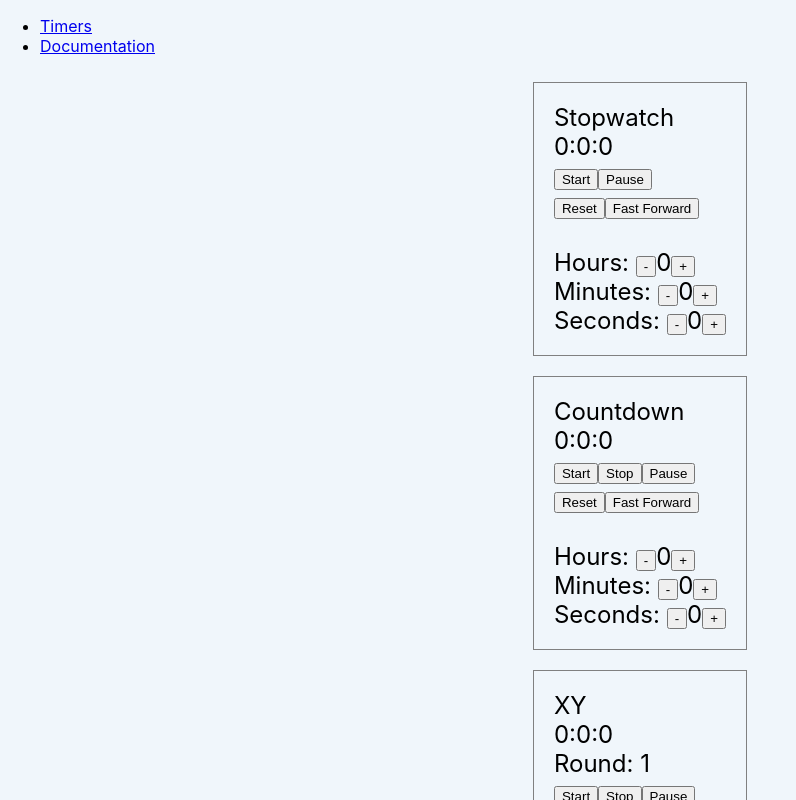
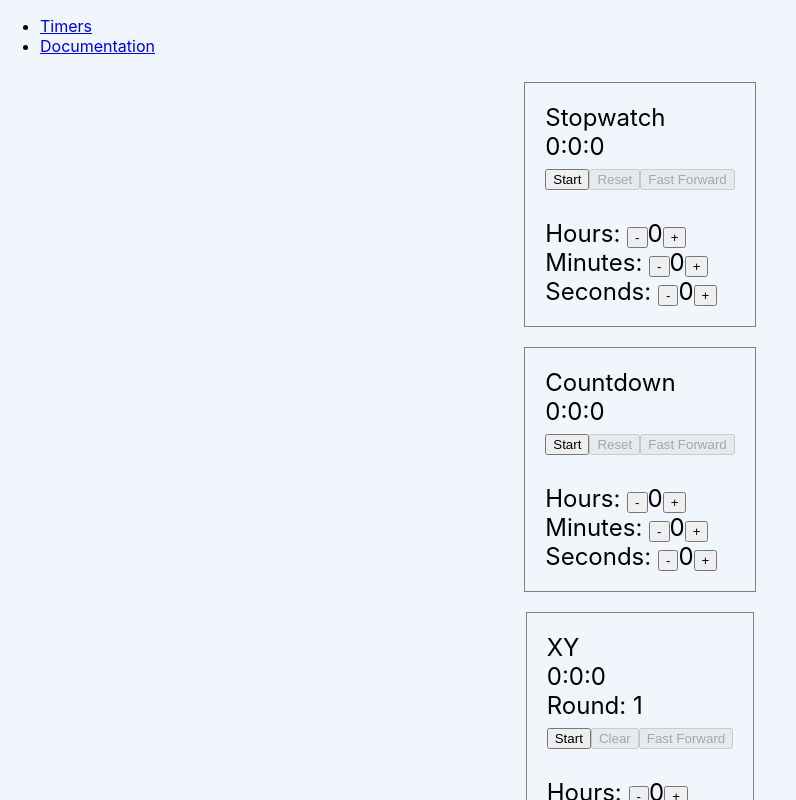
Before and after one commit to prof-tejera/assignment-1-pgmartin11, a React (Create React App) app: page / in a window 1280 px wide. Shown: the whole page, without its empty margins (0-796 px from the left). Built offline with nearby package versions, Linux system fonts and the light colour scheme.

Commit message:
added logic to hide timer controls when timer running, refined start/pause/resume logic, removed stop button

```diff
--- a/src/components/generic/TimerBtn.js
+++ b/src/components/generic/TimerBtn.js
@@ -1,5 +1,5 @@
-const TimerBtn = ({ label, handler }) => {
-    return <button onClick={() => handler()}>{label}</button>
+const TimerBtn = ({ label, handler, disabled=false }) => {
+    return <button disabled={disabled} onClick={() => handler()}>{label}</button>
 }
 
 export default TimerBtn;
--- a/src/components/timers/Countdown.js
+++ b/src/components/timers/Countdown.js
@@ -43,21 +43,24 @@ const Countdown = () => {
     	setCountSecs
   };
 
+  const pauseLabel = isPaused ? "Resume" : "Pause";
+
   return (
     <div className="main-panel">
 		<div className="display">{timerHrs}:{timerMins}:{timerSecs}</div>
+		{isStopped &&
 		<TimerBtn label="Start" handler={() => {
 			setCount(startVal);
 			setStopped(false);
 			setPaused(false); }}
 		/>
-		<TimerBtn label="Stop" handler={() => setStopped(true) }/>
-		<TimerBtn label="Pause" handler={() => setPaused(!isPaused) }/><br/>
-		<TimerBtn label="Reset" handler={() => { setCount(startVal); setStopped(true) }}/>
-		<TimerBtn label="Fast Forward" handler={() => { if(!isStopped) { setCount(endVal); }}}/>
+		}
+		{!isStopped && <TimerBtn label={pauseLabel} handler={() => setPaused(!isPaused)}/>}
+		<TimerBtn disabled={isStopped} label="Reset" handler={() => { setCount(startVal); setStopped(true) }}/>
+		<TimerBtn disabled={isStopped} label="Fast Forward" handler={() => { if(!isStopped) { setCount(endVal); setStopped(true); }}}/>
 	    <br />
 		<br />
-		<SetterButtons {...setterBtnData} />
+		{isStopped && <SetterButtons {...setterBtnData} />}
     </div>
   );
 }
--- a/src/components/timers/Stopwatch.js
+++ b/src/components/timers/Stopwatch.js
@@ -44,26 +44,24 @@ const Stopwatch = () => {
     	setCountSecs
   };
 
+  const pauseLabel = isPaused ? "Resume" : "Pause";
+
   return (
     <div className="main-panel">
-		<div className="display">{timerHrs}:{timerMins}:{timerSecs}</div>
-
-		{isStopped
-		  ? <TimerBtn label="Start" handler={() => {
-			setCount(startVal);
-			setStopped(false);
-			setPaused(false); }}
-		/>
-		  : <TimerBtn label="Stop" handler={() => setStopped(true)} />
+ 		<div className="display">{timerHrs}:{timerMins}:{timerSecs}</div>
+		{isStopped &&
+		    <TimerBtn label="Start" handler={() => {
+			    setCount(startVal);
+			    setStopped(false);
+			    setPaused(false); }}
+		    />
 		}
-
-		<TimerBtn label="Pause" handler={() => setPaused(!isPaused)}/>
-		<br />
-		<TimerBtn label="Reset" handler={() => { setCount(startVal); setStopped(true); }}/>
-		<TimerBtn label="Fast Forward" handler={() => { if(!isStopped) { setCount(endVal); setStopped(true)}}}/>
+		{!isStopped && <TimerBtn label={pauseLabel} handler={() => setPaused(!isPaused)}/>}
+		<TimerBtn disabled={isStopped} label="Reset" handler={() => { setCount(startVal); setStopped(true); }}/>
+		<TimerBtn disabled={isStopped} label="Fast Forward" handler={() => { if(!isStopped) { setCount(endVal); setStopped(true); }}}/>
 		<br />
  		<br />
-		<SetterButtons {...setterBtnData} />
+		{isStopped && <SetterButtons {...setterBtnData} />}
     </div>
   );
 }
--- a/src/components/timers/Tabata.js
+++ b/src/components/timers/Tabata.js
@@ -85,11 +85,29 @@ const Tabata = () => {
     	setCountSecs: setIntervalSecs
     };
 
+    let setterButtons = null;
+    if (isStopped) {
+    	setterButtons = (
+    		<>
+	 			<SetterButtons {...setterIntervalBtnData} />
+	 			<br/>
+				<SetterButtons {...setterBtnData} />
+				<br />
+				Rounds: <DecrementBtn handler={() => { setCountRounds(decrementHelper(countRounds, 1)); }}/>
+				{countRounds}
+				<IncrementBtn handler={() => { setCountRounds(incrementHelper(countRounds)); }}/>
+			</>
+    	);
+    }
+
+    const pauseLabel = isPaused ? "Resume" : "Pause";
+
 	return (
 		<div className="main-panel">
 			<div className="display">Interval: {intHrs}:{intMins}:{intSecs}</div>
 			<div className="display">Count: {timerHrs}:{timerMins}:{timerSecs}</div>
 			<div className="display">Round: {round}</div>
+			{isStopped &&
 			<TimerBtn label="Start" handler={() => {
 				setInterv(intervalStartVal);
 				setCount(startVal);
@@ -97,19 +115,13 @@ const Tabata = () => {
 				setStopped(false);
 				setPaused(false); }}
 			/>
-			<TimerBtn label="Stop" handler={() => { setStopped(true); }}/>
-			<TimerBtn label="Pause" handler={() => { setPaused(!isPaused); }}/><br/>
-			<TimerBtn label="Reset" handler={() => { setInterv(intervalStartVal); setCount(startVal); setRound(roundStartVal); setStopped(true); }}/>
-			<TimerBtn label="Fast Forward" handler={() => { if(!isStopped) { setInterv(0); setCount(0); setRound(1);}}}/>
+			}
+			{!isStopped && <TimerBtn label={pauseLabel} handler={() => setPaused(!isPaused)}/>}
+			<TimerBtn disabled={isStopped} label="Reset" handler={() => { setInterv(intervalStartVal); setCount(startVal); setRound(roundStartVal); setStopped(true); }}/>
+			<TimerBtn disabled={isStopped} label="Fast Forward" handler={() => { if(!isStopped) { setInterv(0); setCount(0); setRound(1); setStopped(true); }}}/>
 			<br />
 			<br />
- 			<SetterButtons {...setterIntervalBtnData} />
- 			<br/>
-			<SetterButtons {...setterBtnData} />
-			<br />
-			Rounds: <DecrementBtn handler={() => { setCountRounds(decrementHelper(countRounds, 1)); }}/>
-			{countRounds}
-			<IncrementBtn handler={() => { setCountRounds(incrementHelper(countRounds)); }}/>
+			{setterButtons}
 		</div>
 	);
 }
--- a/src/components/timers/XY.js
+++ b/src/components/timers/XY.js
@@ -56,27 +56,39 @@ const XY = () => {
     	setCountSecs
     };
 
+    let setterButtons = null;
+    if (isStopped) {
+    	setterButtons = (
+    		<>
+				<SetterButtons {...setterBtnData} />
+				<br />
+				Rounds: <DecrementBtn handler={() => { setCountRounds(decrementHelper(countRounds, 1)); }}/>
+				{countRounds}
+				<IncrementBtn handler={() => { setCountRounds(incrementHelper(countRounds)); }}/>
+			</>
+    	);
+    }
+
+    const pauseLabel = isPaused ? "Resume" : "Pause";
+
 	return (
 		<div className="main-panel">
 			<div className="display">{timerHrs}:{timerMins}:{timerSecs}</div>
 			<div className="display">Round: {round}</div>
+			{isStopped &&
 			<TimerBtn label="Start" handler={() => {
 				setCount(startVal);
 				setRound(countRounds);
 				setStopped(false);
 				setPaused(false); }}
 			/>
-			<TimerBtn label="Stop" handler={() => { setStopped(true); }}/>
-			<TimerBtn label="Pause" handler={() => { setPaused(!isPaused); }}/><br/>
-			<TimerBtn label="Clear" handler={() => { setCount(startVal); setRound(roundStartVal); setStopped(true); }}/>
-			<TimerBtn label="Fast Forward" handler={() => { if(!isStopped) { setCount(endVal); setRound(roundEndVal );}}}/>
+			}
+			{!isStopped && <TimerBtn label={pauseLabel} handler={() => setPaused(!isPaused)}/>}
+			<TimerBtn disabled={isStopped} label="Clear" handler={() => { setCount(startVal); setRound(roundStartVal); setStopped(true); }}/>
+			<TimerBtn disabled={isStopped} label="Fast Forward" handler={() => { if(!isStopped) { setCount(endVal); setRound(roundEndVal ); setStopped(true); }}}/>
 			<br />
 			<br />
-			<SetterButtons {...setterBtnData} />
-			<br />
-			Rounds: <DecrementBtn handler={() => { setCountRounds(decrementHelper(countRounds, 1)); }}/>
-			{countRounds}
-			<IncrementBtn handler={() => { setCountRounds(incrementHelper(countRounds)); }}/>
+			{setterButtons}
 		</div>
 	);
 }
```
